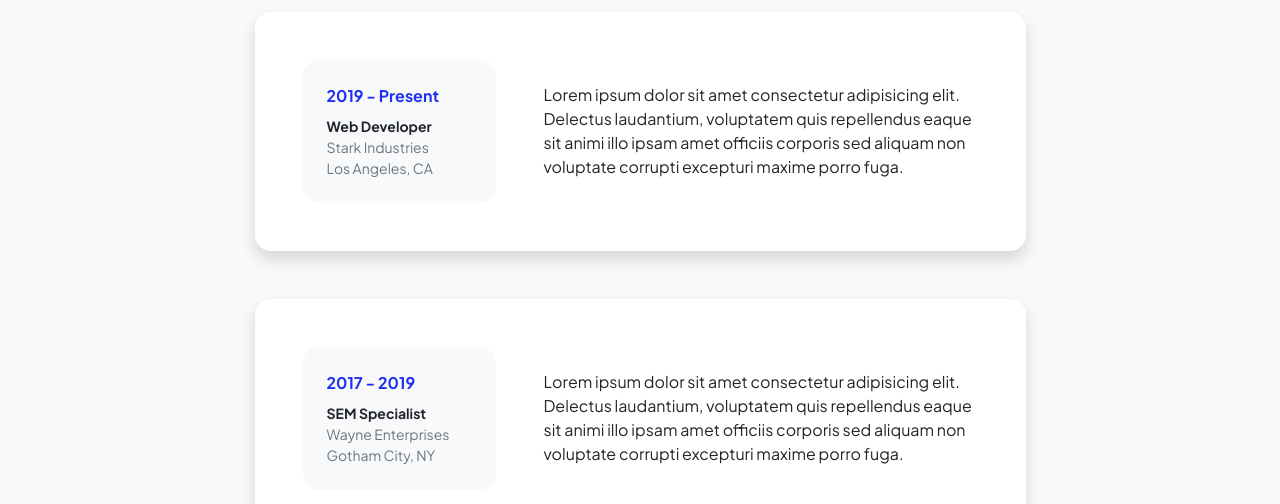
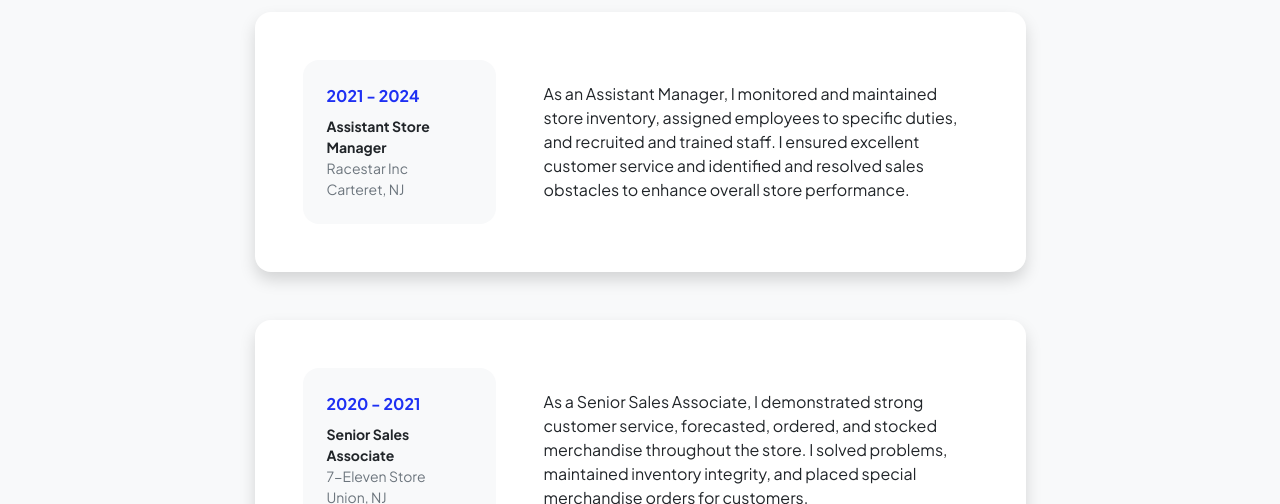
Before and after one commit to jsingh0507/jsingh0507.github.io, a plain HTML site: page resume.html in a window 1280 px wide. Shown: the part 296-800 px from the top of the page. Drawn offline with nearby package versions, Linux system fonts and the light colour scheme.

Commit message:
Add work expirence

```diff
--- a/resume.html
+++ b/resume.html
@@ -58,13 +58,13 @@
                                     <div class="row align-items-center gx-5">
                                         <div class="col text-center text-lg-start mb-4 mb-lg-0">
                                             <div class="bg-light p-4 rounded-4">
-                                                <div class="text-primary fw-bolder mb-2">2019 - Present</div>
-                                                <div class="small fw-bolder">Web Developer</div>
-                                                <div class="small text-muted">Stark Industries</div>
-                                                <div class="small text-muted">Los Angeles, CA</div>
+                                                <div class="text-primary fw-bolder mb-2">2021 - 2024</div>
+                                                <div class="small fw-bolder">Assistant Store Manager</div>
+                                                <div class="small text-muted">Racestar Inc</div>
+                                                <div class="small text-muted">Carteret, NJ</div>
                                             </div>
                                         </div>
-                                        <div class="col-lg-8"><div>Lorem ipsum dolor sit amet consectetur adipisicing elit. Delectus laudantium, voluptatem quis repellendus eaque sit animi illo ipsam amet officiis corporis sed aliquam non voluptate corrupti excepturi maxime porro fuga.</div></div>
+                                        <div class="col-lg-8"><div>As an Assistant Manager, I monitored and maintained store inventory, assigned employees to specific duties, and recruited and trained staff. I ensured excellent customer service and identified and resolved sales obstacles to enhance overall store performance.</div></div>
                                     </div>
                                 </div>
                             </div>
@@ -74,13 +74,13 @@
                                     <div class="row align-items-center gx-5">
                                         <div class="col text-center text-lg-start mb-4 mb-lg-0">
                                             <div class="bg-light p-4 rounded-4">
-                                                <div class="text-primary fw-bolder mb-2">2017 - 2019</div>
-                                                <div class="small fw-bolder">SEM Specialist</div>
-                                                <div class="small text-muted">Wayne Enterprises</div>
-                                                <div class="small text-muted">Gotham City, NY</div>
+                                                <div class="text-primary fw-bolder mb-2">2020 - 2021</div>
+                                                <div class="small fw-bolder">Senior Sales Associate</div>
+                                                <div class="small text-muted">7-Eleven Store</div>
+                                                <div class="small text-muted">Union, NJ</div>
                                             </div>
                                         </div>
-                                        <div class="col-lg-8"><div>Lorem ipsum dolor sit amet consectetur adipisicing elit. Delectus laudantium, voluptatem quis repellendus eaque sit animi illo ipsam amet officiis corporis sed aliquam non voluptate corrupti excepturi maxime porro fuga.</div></div>
+                                        <div class="col-lg-8"><div>As a Senior Sales Associate, I demonstrated strong customer service, forecasted, ordered, and stocked merchandise throughout the store. I solved problems, maintained inventory integrity, and placed special merchandise orders for customers.</div></div>
                                     </div>
                                 </div>
                             </div>
```
